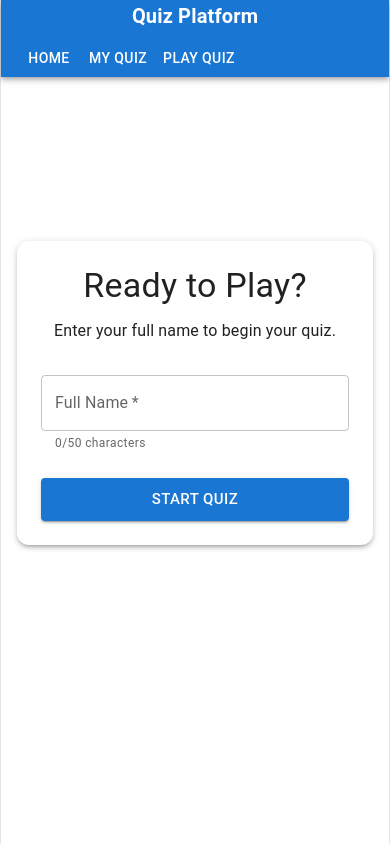
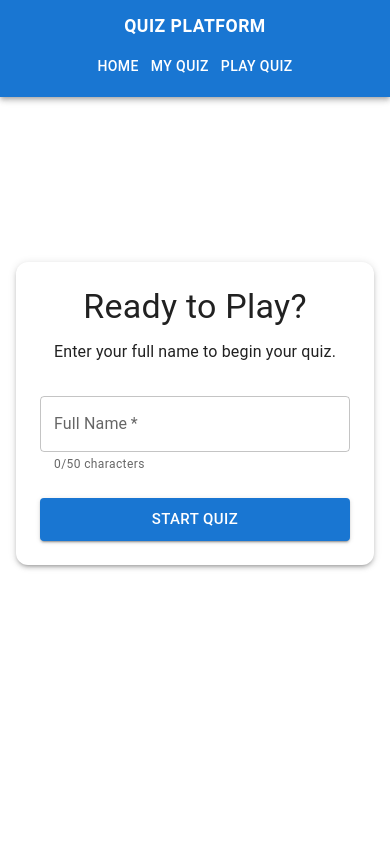
Before and after one commit to UmarCodesTech/Quiz-Platform, a React (Vite) app: page /authentication in a window 390 px wide. Built offline with nearby package versions, Linux system fonts and the light colour scheme.

Commit message:
fix: improve responsive navbar and full-width layout

```diff
--- a/src/components/Navbar.jsx
+++ b/src/components/Navbar.jsx
@@ -1,64 +1,112 @@
+
 import { AppBar, Toolbar, Typography, Button, Box } from "@mui/material";
 import { Link, useLocation } from "react-router-dom";
 
 function Navbar() {
-  // Read the current route and its navigation state.
   const location = useLocation();
 
-  // Retrieve the participant's name from navigation state or session storage.
   const fullName =
     location.state?.fullName ||
     sessionStorage.getItem("participantName") ||
     "";
 
   return (
-    <AppBar position="static">
-      <Toolbar sx={{ flexWrap: "wrap", gap: 1 }}>
-        {/* Application title links back to the home page. */}
+    <AppBar position="static" sx={{ width: "100%" }}>
+      <Toolbar
+        sx={{
+          display: "grid",
+          gridTemplateColumns: {
+            xs: "1fr",
+            md: "1fr auto 1fr",
+          },
+          alignItems: "center",
+          justifyItems: "center",
+          gap: { xs: 1, md: 0 },
+          width: "100%",
+          px: { xs: 1, sm: 2, md: 3 },
+          py: { xs: 1.5, md: 1 },
+        }}
+      >
+        {/* Empty desktop column keeps the title truly centered */}
+        <Box
+          sx={{
+            display: { xs: "none", md: "block" },
+            justifySelf: "start",
+          }}
+        />
+
+        {/* Application title */}
         <Typography
           variant="h6"
           component={Link}
           to="/"
           sx={{
-            flexGrow: 1,
             color: "inherit",
             textDecoration: "none",
             fontWeight: "bold",
+            letterSpacing: { xs: "0.5px", sm: "1.5px" },
+            fontSize: { xs: "1.1rem", sm: "1.4rem" },
+            textAlign: "center",
+            whiteSpace: "nowrap",
           }}
         >
-          Quiz Platform
+          QUIZ PLATFORM
         </Typography>
 
-        {/* Navigation links for the main application pages. */}
-        <Box sx={{ display: "flex", gap: { xs: 0, sm: 1 } }}>
-          <Button color="inherit" component={Link} to="/">
-            Home
+        {/* Navigation and participant details */}
+        <Box
+          sx={{
+            gridColumn: { xs: "1", md: "3" },
+            justifySelf: { xs: "center", md: "end" },
+            display: "flex",
+            flexWrap: "wrap",
+            alignItems: "center",
+            justifyContent: "center",
+            gap: { xs: 0, sm: 0.5 },
+            maxWidth: "100%",
+          }}
+        >
+          <Button
+            color="inherit"
+            component={Link}
+            to="/"
+            sx={{ minWidth: 0, px: { xs: 0.75, sm: 1.5 } }}
+          >
+            HOME
           </Button>
 
-          <Button color="inherit" component={Link} to="/my-quizzes">
-            My Quiz
+          <Button
+            color="inherit"
+            component={Link}
+            to="/my-quizzes"
+            sx={{ minWidth: 0, px: { xs: 0.75, sm: 1.5 } }}
+          >
+            MY QUIZ
           </Button>
 
-          <Button color="inherit" component={Link} to="/play-quiz">
-            Play Quiz
+          <Button
+            color="inherit"
+            component={Link}
+            to="/play-quiz"
+            sx={{ minWidth: 0, px: { xs: 0.75, sm: 1.5 } }}
+          >
+            PLAY QUIZ
           </Button>
-        </Box>
 
-        {/* Display the participant's name after they start a quiz. */}
           {fullName && (
             <Typography
               variant="body2"
               sx={{
-              ml: { xs: 0, sm: 2 },
-              width: { xs: "100%", sm: "auto" },
-              textAlign: { xs: "center", sm: "right" },
-              fontWeight: "medium",
+                ml: { xs: 0.5, sm: 1.5 },
+                mt: { xs: 0.5, sm: 0 },
+                textAlign: "center",
                 overflowWrap: "anywhere",
               }}
             >
               Participant: {fullName}
             </Typography>
           )}
+        </Box>
       </Toolbar>
     </AppBar>
   );
--- a/src/index.css
+++ b/src/index.css
@@ -1,3 +1,4 @@
+
 /* Define the application's shared colors, fonts, and visual settings. */
 :root {
   --text: #6b6375;
@@ -13,12 +14,10 @@
     rgba(0, 0, 0, 0.1) 0 10px 15px -3px,
     rgba(0, 0, 0, 0.05) 0 4px 6px -2px;
 
-  /* Define font families for regular text, headings, and code. */
   --sans: system-ui, "Segoe UI", Roboto, sans-serif;
   --heading: system-ui, "Segoe UI", Roboto, sans-serif;
   --mono: ui-monospace, Consolas, monospace;
 
-  /* Set the default typography and page colors. */
   font: 18px/145% var(--sans);
   letter-spacing: 0.18px;
   color-scheme: light dark;
@@ -28,9 +27,11 @@
   text-rendering: optimizeLegibility;
   -webkit-font-smoothing: antialiased;
   -moz-osx-font-smoothing: grayscale;
+}
 
-  /* Reduce the default font size on smaller screens. */
-  @media (max-width: 1024px) {
+/* Adjust the default font size on smaller screens. */
+@media (max-width: 1024px) {
+  :root {
     font-size: 16px;
   }
 }
@@ -52,28 +53,38 @@
       rgba(0, 0, 0, 0.25) 0 4px 6px -2px;
   }
 
-  /* Keep social button icons visible in dark mode. */
   #social .button-icon {
     filter: invert(1) brightness(2);
   }
 }
 
-/* Remove the browser's default spacing around the page. */
-body {
-  margin: 0;
+/* Use predictable sizing throughout the application. */
+*,
+*::before,
+*::after {
+  box-sizing: border-box;
 }
 
-/* Center the application and allow its content to grow vertically. */
+/* Make the document occupy the full viewport width. */
+html,
+body {
+  width: 100%;
+  min-height: 100%;
+  margin: 0;
+  padding: 0;
+}
+
+/* Remove the fixed-width restriction from the React application. */
 #root {
-  width: 1126px;
-  max-width: 100%;
-  margin: 0 auto;
+  width: 100%;
+  max-width: none;
+  min-height: 100vh;
+  margin: 0;
+  padding: 0;
   text-align: center;
-  border-inline: 1px solid var(--border);
-  min-height: 100svh;
+  border-inline: none;
   display: flex;
   flex-direction: column;
-  box-sizing: border-box;
 }
 
 /* Apply consistent typography to headings. */
@@ -89,8 +100,10 @@ h1 {
   font-size: 56px;
   letter-spacing: -1.68px;
   margin: 32px 0;
+}
 
-  @media (max-width: 1024px) {
+@media (max-width: 1024px) {
+  h1 {
     font-size: 36px;
     margin: 20px 0;
   }
@@ -102,8 +115,10 @@ h2 {
   line-height: 118%;
   letter-spacing: -0.24px;
   margin: 0 0 8px;
+}
 
-  @media (max-width: 1024px) {
+@media (max-width: 1024px) {
+  h2 {
     font-size: 20px;
   }
 }
--- a/src/pages/Authentication.jsx
+++ b/src/pages/Authentication.jsx
@@ -23,7 +23,7 @@ function Authentication() {
 
     // Check that the name contains between 5 and 50 characters.
     if (trimmedName.length < 5 || trimmedName.length > 50) {
-      setError("Full name must be between 3 and 50 characters.");
+      setError("Full name must be between 5 and 50 characters.");
       return;
     }
 
```
Lines whose indentation alone changed are shown as unchanged.
